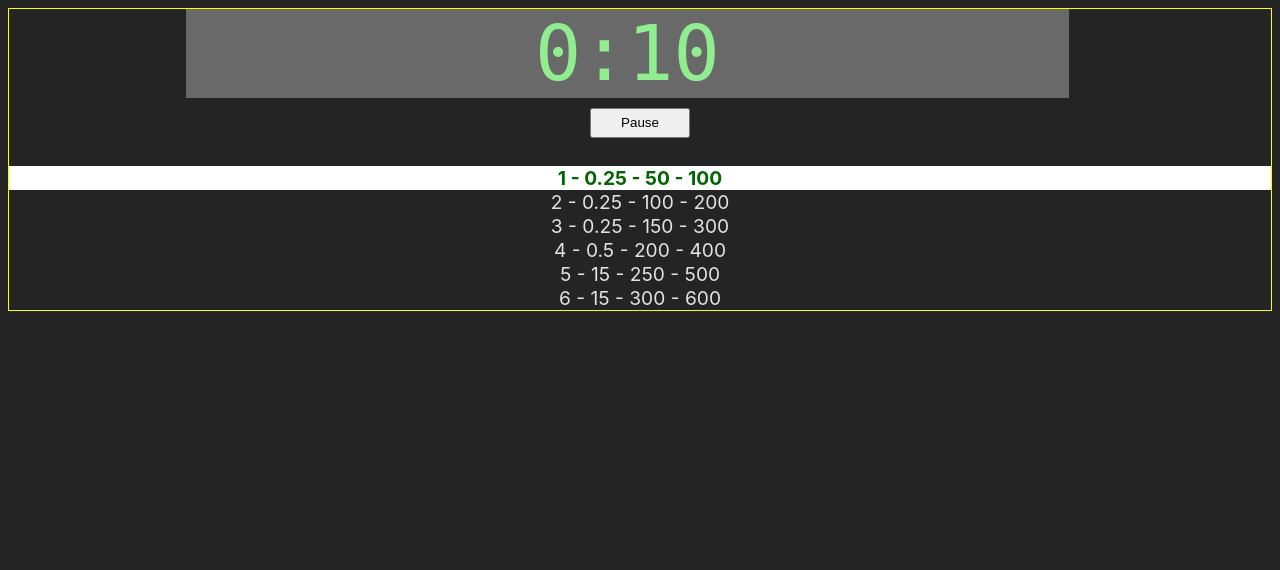
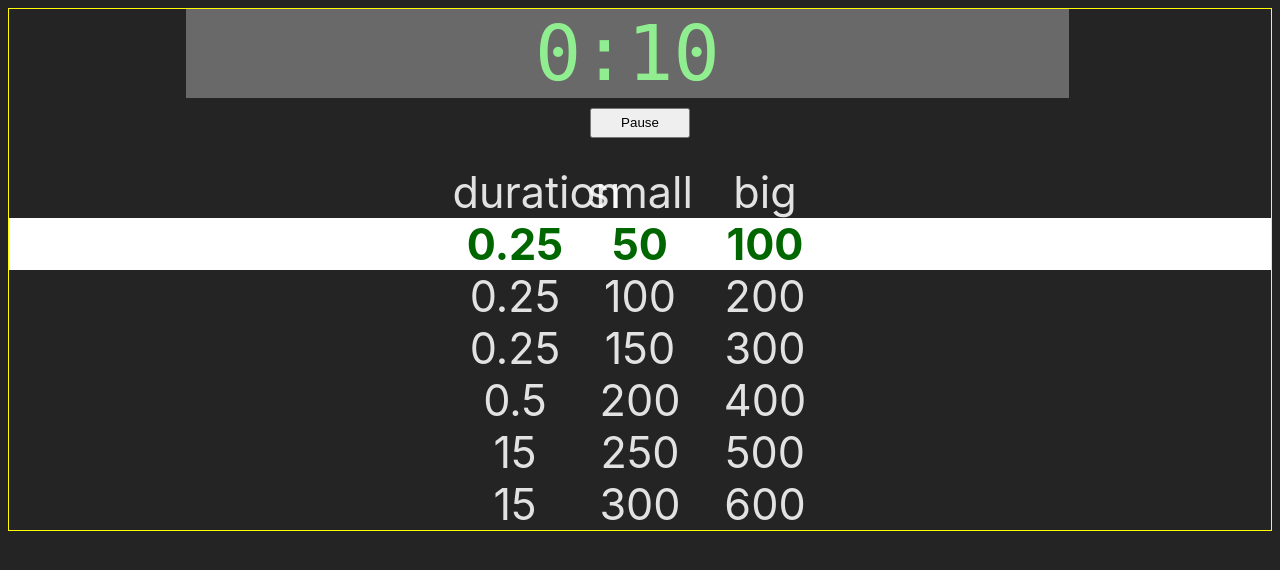
Before and after one commit to markhaskamp/blind-schedule, a Vue app in the folder blind-schedule/: page / in a window 1280 px wide. Shown: the top 570 px of the page. Built offline with nearby package versions, Linux system fonts and the light colour scheme.

Commit message:
styles for schedule grid

```diff
--- a/blind-schedule/src/components/BlindSchedule.vue
+++ b/blind-schedule/src/components/BlindSchedule.vue
@@ -122,8 +122,7 @@ export default {
   <div>
     <div class="timerLeft">&nbsp;</div>
     <div class="timer">
-      <span :class="{ warningNone: isAcknowledged, warning1: isWarning1, warning2: isWarning2, warning3: isWarning3, warning4: isWarning4 }">{{ countDownValue }}
-      </span>
+      <span :class="{ warningNone: isAcknowledged, warning1: isWarning1, warning2: isWarning2, warning3: isWarning3, warning4: isWarning4 }">{{ countDownValue }}</span>
     </div>
     <div class="timerRight">
       <button v-if="!isAcknowledged" @click="handleAckClick">Ack</button>
@@ -133,11 +132,15 @@ export default {
   <div class="timerControls" style="clear:left">
     <button id="pauseButton" @click="handlePauseClick">{{ this.isRunning ? 'Pause' : 'Resume' }}</button>
   </div>
+  <div class="schedule" style="textalign: center">
+    <span class="duration">duration</span>
+    <span class="small">small</span>
+    <span class="big">big</span>
+  </div>
   <div v-for="s in this.blindSchedule" :key="s.step">
-    <div :class="{ currentstep: (s.step == this.currentStep+1) }">
-      <span>{{s.step}}</span> -
-      <span>{{s.minutes}}</span> -
-      <span>{{s.smallBlind}}</span> -
+    <div :class="['schedule', { currentstep: (s.step == this.currentStep+1) }]">
+      <span>{{s.minutes}}</span>
+      <span>{{s.smallBlind}}</span>
       <span>{{s.bigBlind}}</span>
     </div>
   </div>
@@ -155,7 +158,6 @@ export default {
   color: lightgreen;
   background-color: #696969;
   font-family: monaco;
-  /* font-family: didot; */
   font-size: 4.0em;
 }
 .warningNone {
@@ -196,4 +198,9 @@ export default {
   width: 100px;
   height: 2.25em;
 }
+.schedule span {
+  display: inline-block;
+  width: 125px;
+  font-size: 2.25em;
+}
 </style>
```
Also changed, not shown: 1 other file (tests, documents, lock files or other folders).
